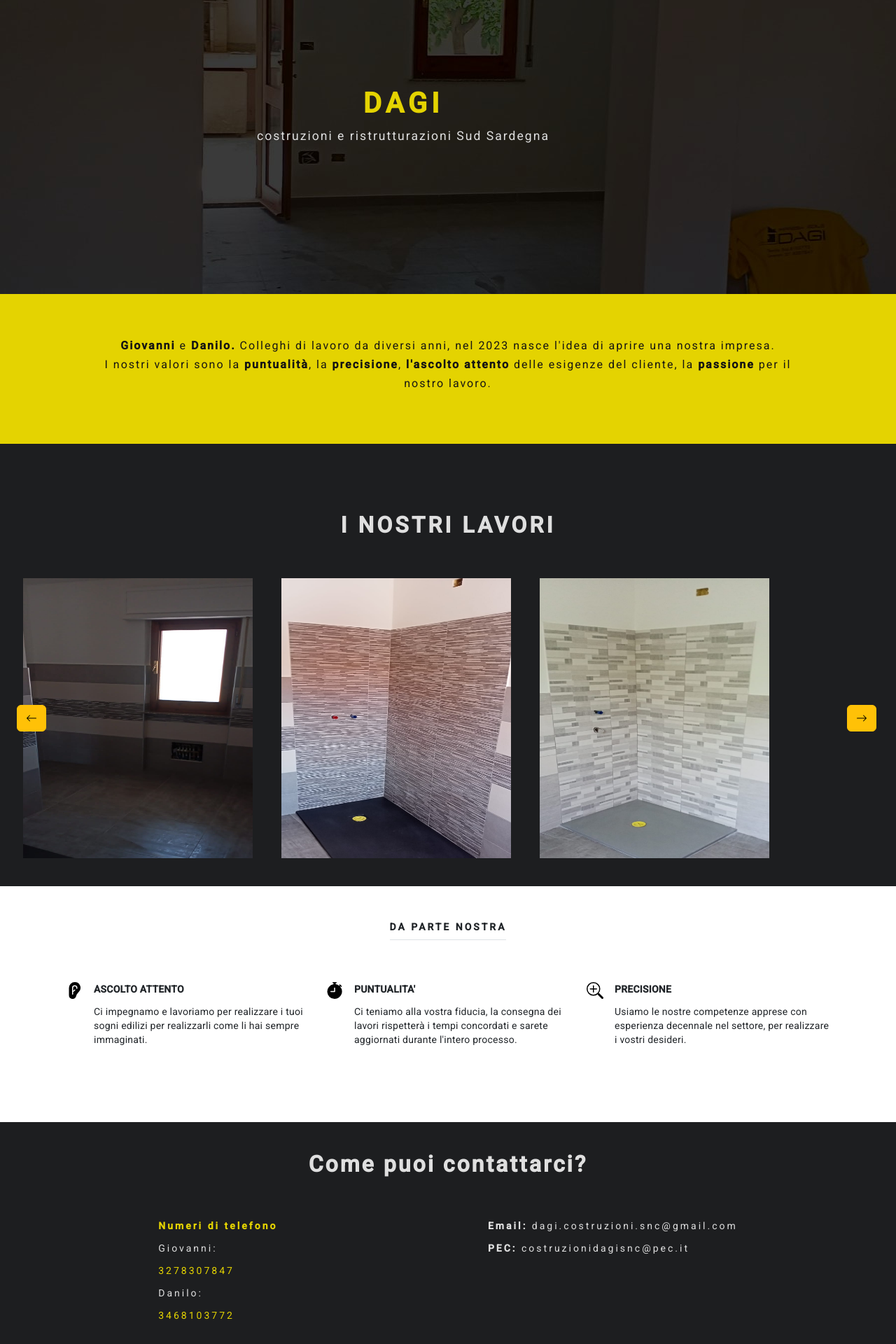
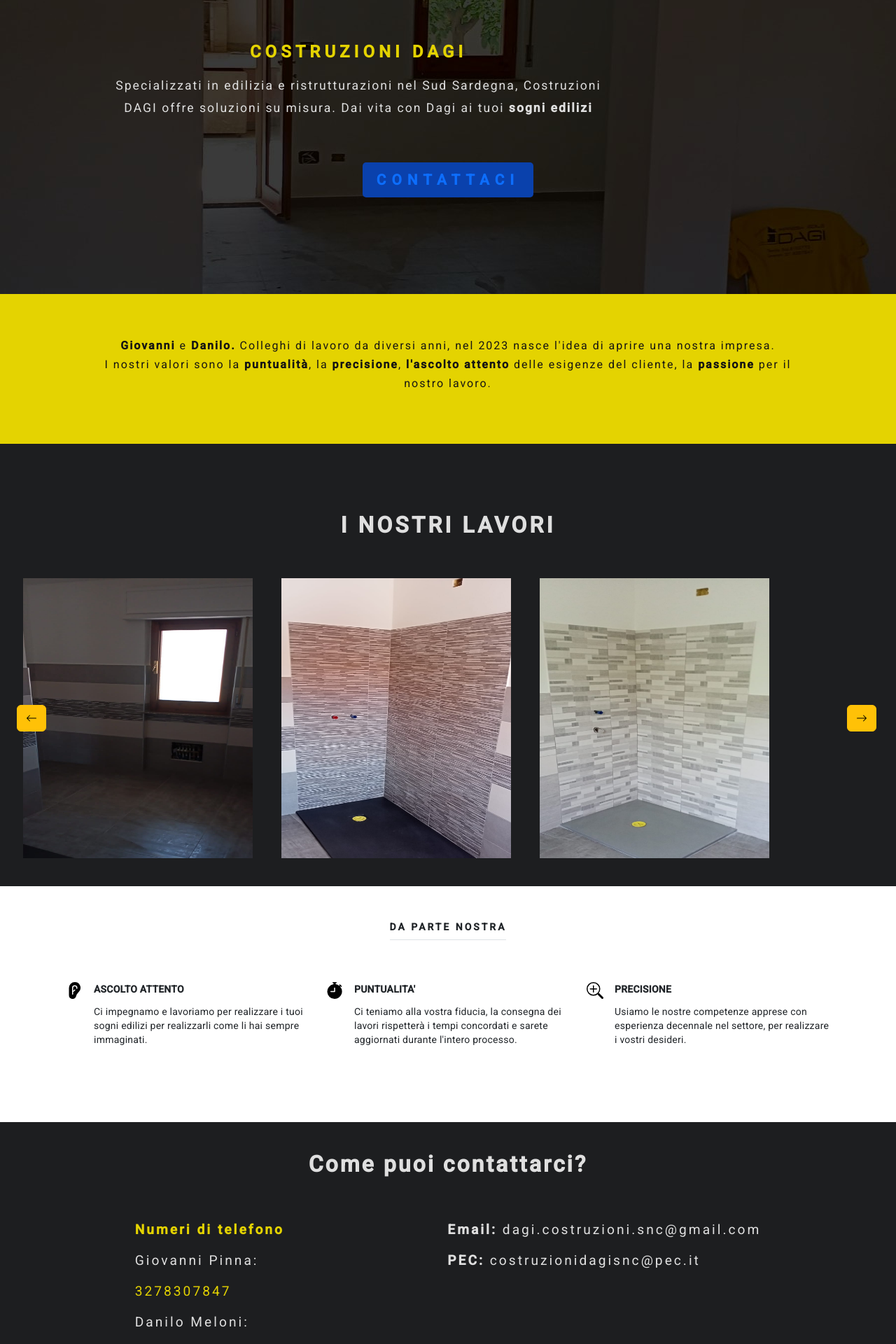
Before and after one commit to stynoap/dagi, an Angular app: page / in a window 1280 px wide. Shown: the part 160-2080 px from the top of the page at 70% size. Built offline with nearby package versions, Linux system fonts and the light colour scheme.

Commit message:
modifiche seo e UI

```diff
--- a/src/app/contatti/contatti.component.css
+++ b/src/app/contatti/contatti.component.css
@@ -1,27 +1,26 @@
-#i-nostri-contatti{
-    background-color:#1d1e20;
+#i-nostri-contatti {
+  background-color: #1d1e20;
   padding: 10px;
   display: flex;
   flex-direction: column;
   align-items: center;
   letter-spacing: 3px;
-    color:#E4D301;
+  color: #e4d301;
   padding: 40px;
-
 }
 
-  .title-contatti{
+.title-contatti {
   margin-bottom: 50px;
-    color:  #dfdfdf;
+  color: #dfdfdf;
   font-size: 2rem;
   line-height: 2.5rem;
 }
 
-  .info{
-    color:  #dfdfdf;
+.info {
+  color: #dfdfdf;
 }
 
-  .container-contatti{
+.container-contatti {
   flex-wrap: wrap;
   margin: 0 20px;
   margin-top: 8px;
@@ -29,6 +28,8 @@
   display: flex;
   justify-content: space-around;
   margin-bottom: 90px;
+  font-size: 1.2rem;
   gap: 60px;
-
+  letter-spacing: 0.5;
+  line-height: 2rem;
 }
--- a/src/app/contatti/contatti.component.html
+++ b/src/app/contatti/contatti.component.html
@@ -4,9 +4,9 @@
   <div class="container-contatti">
     <div class="telefono">
       <p><b>Numeri di telefono</b></p>
-      <p class="info">Giovanni:</p>
+      <p class="info">Giovanni Pinna:</p>
       <p>3278307847</p>
-      <p class="info">Danilo:</p>
+      <p class="info">Danilo Meloni:</p>
       <p>3468103772</p>
     </div>
 
--- a/src/app/header/header.component.css
+++ b/src/app/header/header.component.css
@@ -16,7 +16,8 @@
 .tit-desc {
   margin-left: 10%;
   border-radius: 5px;
-  max-width: 70%;
+  max-width: 60%;
+  line-height: 2rem;
   /* background-color: rgba(0, 0, 0, 0.589);
   background-color: rgba(255, 255, 255, 0.589); */
 }
@@ -27,6 +28,51 @@
   text-align: center;
   font-weight: 900;
   letter-spacing: 6px;
+}
+
+.btn-container {
+  width: 100%;
+  display: flex;
+  justify-content: center;
+  margin-top: 50px;
+}
+
+.chiamaci {
+  background-color: #0A41AC; /* Blu brillante */
+  border: none;
+  color: #dfdfdf; /* Testo bianco per alto contrasto */
+  padding: 12px 24px;
+  border-radius: 5px;
+  text-transform: uppercase;
+  font-weight: bold;
+  cursor: pointer;
+  transition: background-color 0.3s ease; /* Effetto di transizione per hover */
+  letter-spacing: 0.5rem;
+  font-size: 1.3rem;
+  padding: 15px 20px;
+  outline: none;
+}
+
+a:hover,
+a:focus,
+a:active {
+  color: inherit; /* Mantiene lo stesso colore anche in hover, focus e active */
+  text-decoration: none; /* Assicura che non compaia un sottolineato al hover o focus */
+  outline: none; /* Rimuove il contorno che appare in alcuni browser al focus */
+  background-color: transparent; /* Mantieni trasparente lo sfondo anche in stato hover */
+}
+
+a:visited {
+  color: inherit; /* Neutralizza il colore viola per i link visitati */
+}
+
+a{
+  outline: none;
+  text-decoration: none;
+}
+
+.chiamaci:hover {
+  background-color: #007bff; /* Un blu leggermente più scuro per l'hover */
 }
 
 .descrizione {
--- a/src/app/header/header.component.html
+++ b/src/app/header/header.component.html
@@ -1,8 +1,17 @@
 <section id="main">
-    <div class="jumbotron banner-1">
-      <div class="container tit-desc">
-        <p class="display-6 titolo">DAGI</p>
-        <p class="descrizione">costruzioni e ristrutturazioni Sud Sardegna</p>
-      </div>
+  <div class="jumbotron banner-1">
+    <div class="container tit-desc">
+      <h1 class="display-6 titolo">COSTRUZIONI DAGI</h1>
+      <p class="descrizione">
+        Specializzati in edilizia e ristrutturazioni nel Sud Sardegna,
+        Costruzioni DAGI offre soluzioni su misura.
+         Dai vita con Dagi ai tuoi <b>sogni edilizi</b>
+      </p>
+
     </div>
-  </section>
+    <div class="btn-container">
+      <button class="chiamaci"><a href="#i-nostri-contatti">Contattaci</a></button>
+    </div>
+  </div>
+
+</section>
--- a/src/index.html
+++ b/src/index.html
@@ -1,5 +1,5 @@
 <!doctype html>
-<html lang="en">
+<html lang="it">
 <head>
   <meta charset="utf-8">
   <title>Dagi | Edilizia e Costruzioni Sud Sardegna</title>
@@ -14,5 +14,17 @@
 </head>
 <body class="mat-typography">
   <app-root></app-root>
+
+
+  <script type="application/ld+json">
+    {
+      "@context": "http://schema.org",
+      "@type": "ProfessionalService",
+      "name": "Costruzioni DAGI",
+      "serviceType": "Costruzione e Ristrutturazioni",
+      "areaServed": "Sud Sardegna",
+      "description": "Specializzati in edilizia, costruzioni e ristrutturazioni nel Sud Sardegna."
+    }
+    </script>
 </body>
 </html>
```
Lines whose indentation alone changed are shown as unchanged.
